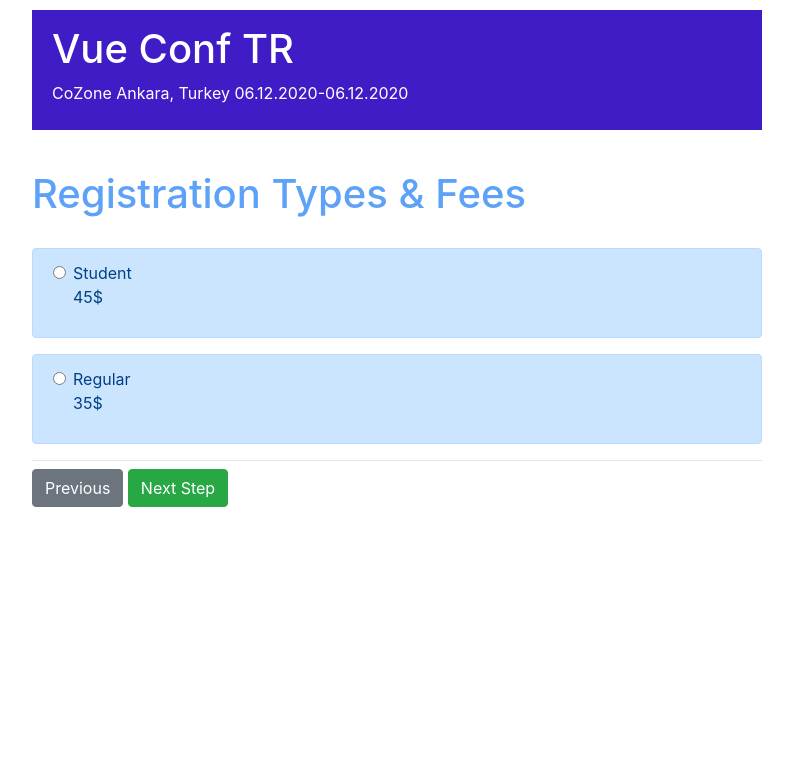
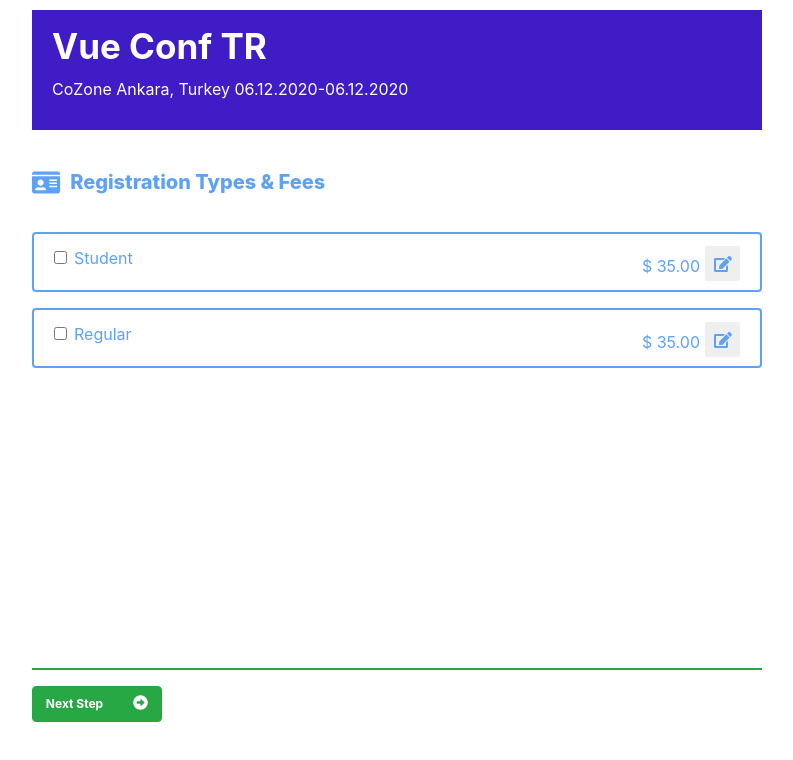
Before and after one commit to mehmeteyupoglu/meeting-manager, a React (Create React App) app in the folder meeting-manager/: page /add-participant in a window 1280 px wide. Shown: the top 760 px of the page, without its empty margins (243-1036 px from the left). Built offline with nearby package versions, Linux system fonts and the light colour scheme.

Commit message:
Add fontawesome icons, styled-components

```diff
--- a/meeting-manager/package.json
+++ b/meeting-manager/package.json
@@ -3,11 +3,13 @@
   "version": "0.1.0",
   "private": true,
   "dependencies": {
+    "@fortawesome/fontawesome-svg-core": "^1.2.28",
+    "@fortawesome/free-solid-svg-icons": "^5.13.0",
+    "@fortawesome/react-fontawesome": "^0.1.9",
     "@testing-library/jest-dom": "^4.2.4",
     "@testing-library/react": "^9.3.2",
     "@testing-library/user-event": "^7.1.2",
     "bootstrap": "^4.5.0",
-    "formik": "^2.1.4",
     "react": "^16.13.1",
     "react-dom": "^16.13.1",
     "react-redux": "^7.2.0",
--- a/meeting-manager/src/components/Header/styles.js
+++ b/meeting-manager/src/components/Header/styles.js
@@ -5,8 +5,15 @@
     background: #401cc7;
     color: white;
     margin: 10px 0;
-    padding: 15px 20px;
+    padding: 15px 20px 0;
     height: 120px;
     border-radius: 0;
+
   }
+h1 {
+  margin: 0 0 10px;
+  font-size: 35px;
+  font-weight: 700;
+}
+
 `
--- a/meeting-manager/src/components/Step1/Step1.js
+++ b/meeting-manager/src/components/Step1/Step1.js
@@ -1,15 +1,18 @@
 import React from 'react';
-import { Alert, FormGroup, Label, Input } from 'reactstrap';
+import { FormGroup, Label, Input } from 'reactstrap';
+import { StyledAlert } from "./styles.js"
+import { FontAwesomeIcon } from '@fortawesome/react-fontawesome'
+import { faEdit } from '@fortawesome/free-solid-svg-icons'
 
 const Step1 = (props) => {
     const {radio} = props
     const {changeRadio} = props
     return (
         <div>
-                    <Alert color="primary">
+                <StyledAlert>
                         <FormGroup check>
-                        <Label check>
-                            <Input type="radio"
+                        <Label >
+                            <Input type="checkbox"
                             name="student"
                             value="student"
                             onClick={changeRadio}
@@ -17,15 +20,21 @@
                             />{' '}
                             Student
 
-                            <p>45$</p>
+                            <div className="right-side">
+                                <p>$ 35.00</p>
+                                <button>
+                                    <FontAwesomeIcon icon={faEdit} />
+                                </button>
+                            </div>
 
                         </Label>
                         </FormGroup>
-                    </Alert>
-                    <Alert color="primary">
+                        </StyledAlert>
+                        <StyledAlert>
+
                         <FormGroup check>
-                        <Label check>
-                            <Input type="radio"
+                        <Label >
+                            <Input type="checkbox"
                             name="regular"
                             value="regular"
                             onClick={changeRadio}
@@ -33,12 +42,18 @@
                             />{' '}
                             Regular
 
-                            <p>35$</p>
+                            <div className="right-side">
+                                <p>$ 35.00</p>
+                                <button>
+                                        <FontAwesomeIcon icon={faEdit} />
+                                </button>
+                            </div>
+
 
                         </Label>
                         </FormGroup>
-                    </Alert>
-                    <hr className="my-2" />
+                    </StyledAlert>
+
 
         </div>
     );
--- a/meeting-manager/src/components/Step1/styles.js
+++ b/meeting-manager/src/components/Step1/styles.js
@@ -0,0 +1,35 @@
+import Styled from "styled-components"
+import { Alert } from "reactstrap"
+
+export const StyledAlert = Styled(Alert)`
+
+    background-color: white;
+    border: 2.5px solid #5ea2f7;
+    color: #5ea2f7;
+    height: 60px;
+
+
+    Label {
+        display: flex;
+        justify-content: space-between;
+    }
+
+    .right-side {
+        display: flex;
+        justify-content: space-between;
+        align-items: baseline;
+    }
+
+    .right-side button {
+        width: 35px;
+        height: 35px;
+        border-radius: 2px;
+        border: gray;
+        margin-left: 5px;
+        display: flex;
+        align-items: center;
+        justify-content: center;
+        color: #5ea2f7;
+    }
+
+`
--- a/meeting-manager/src/components/Step2/Step2.js
+++ b/meeting-manager/src/components/Step2/Step2.js
@@ -1,6 +1,7 @@
 import React from 'react';
 import { Form, FormGroup, Label, Input } from 'reactstrap';
 import { Formik } from "formik"
+import { StyledInput } from "./styles"
 
 
 
@@ -27,7 +28,8 @@
         isSubmitting,
       }) => (
         <Form onSubmit={handleSubmit}>
-            <FormGroup>
+            <StyledInput>
+                <FormGroup className="names" >
                     <Label for="firstName">First Name</Label>
                     <Input
                     type="firstName"
@@ -39,8 +41,8 @@
                     />
 
                 </FormGroup>
-            <FormGroup>
-                <Label for="lastName">Last Name</Label>
+                <FormGroup className="names">
+                    <Label  for="lastName">Last Name</Label>
                     <Input
                     type="lastName"
                     name="lastName"
@@ -51,6 +53,7 @@
                     />
 
                 </FormGroup>
+            </StyledInput>
             <FormGroup>
                 <Label for="exampleEmail">Email</Label>
                 <Input
--- a/meeting-manager/src/components/Step2/styles.js
+++ b/meeting-manager/src/components/Step2/styles.js
@@ -0,0 +1,11 @@
+import Styled from "styled-components"
+export const StyledInput = Styled.div`
+
+.names {
+
+    display: flex;
+    justify-content: space-evenly;
+    width: 250px;
+}
+
+`
--- a/meeting-manager/src/containers/AddParticipant/AddParticipant.js
+++ b/meeting-manager/src/containers/AddParticipant/AddParticipant.js
@@ -1,7 +1,9 @@
 import React, { Component } from 'react';
 import {Step1, Step2, Step3} from "../../components"
 import { Button } from "reactstrap"
-import {StyledMain} from "./styles"
+import {StyledMain, StyledButtons} from "./styles"
+import { FontAwesomeIcon } from '@fortawesome/react-fontawesome'
+import { faIdCard, faArrowAltCircleRight } from '@fortawesome/free-solid-svg-icons'
 
 class AddParticipant extends Component {
     constructor(props) {
@@ -75,22 +77,40 @@
                         this.state.step === 1
                         || this.state.step === 2
                         ? <StyledMain>
-                        <h1>Registration Types & Fees</h1>
+                        <FontAwesomeIcon id="idIcon"icon={faIdCard} />
+                                <h1>Registration Types & Fees</h1>
                         </StyledMain>
                         : null
 
                     }
 
                     {this.showStep()}
+                    <StyledButtons>
+
+                    <hr id="my-hr" />
                     <div className="nextPrev">
+
                             <Button
                             color="secondary"
                             onClick={this.previous}
+                            hidden={
+                                this.state.step === 1 && "hidden"
+                            }
                             >
                             Previous
                             </Button>{' '}
-                            <Button color="success" onClick={this.next} disabled={this.state.step > 3}>Next Step</Button>{' '}
+
+                            <Button
+                            id="next-button"
+                            color="success"
+                            onClick={this.next}
+                            disabled={this.state.step > 3}>
+                            Next Step
+                            <FontAwesomeIcon id="arrowRight" icon={faArrowAltCircleRight} />
+                            </Button>{' '}
+
                     </div>
+                    </StyledButtons>
                 </div>
 
         );
--- a/meeting-manager/src/containers/AddParticipant/styles.js
+++ b/meeting-manager/src/containers/AddParticipant/styles.js
@@ -1,9 +1,58 @@
 import Styled from "styled-components"
 
 export const StyledMain = Styled.div`
-font-size: 40rem;
+
 color: #5ea2f7;
 margin: 40px 0 30px;
+display: flex;
+align-items: stretch;
+
+
+h1 {
+    font-size: 20px;
+    font-weight: 800;
+    margin-left: 10px;
+}
+
+#idIcon {
+    font-size: 25px;
+
+}
+`
+
+
+export const StyledButtons = Styled.div`
+margin-top: 300px;
+hr {
+    border-top: 2px solid #28a745;
+}
+
+
+.nextPrev {
+    display: flex;
+    flex-direction: row;
+    justify-content: space-between;
+}
+
+Button {
+    font-size: 12px;
+    font-weight: bold;
+    padding: 8px 2px;
+
+
+}
+
+#next-button {
+    width: 130px;
+
+
+}
+
+#arrowRight {
+    font-size: 15px;
+    margin-left: 30px;
+}
+
 
 
 `
```
Also changed, not shown: 2 other files (tests, documents, lock files or other folders). Lines whose indentation alone changed are shown as unchanged.
